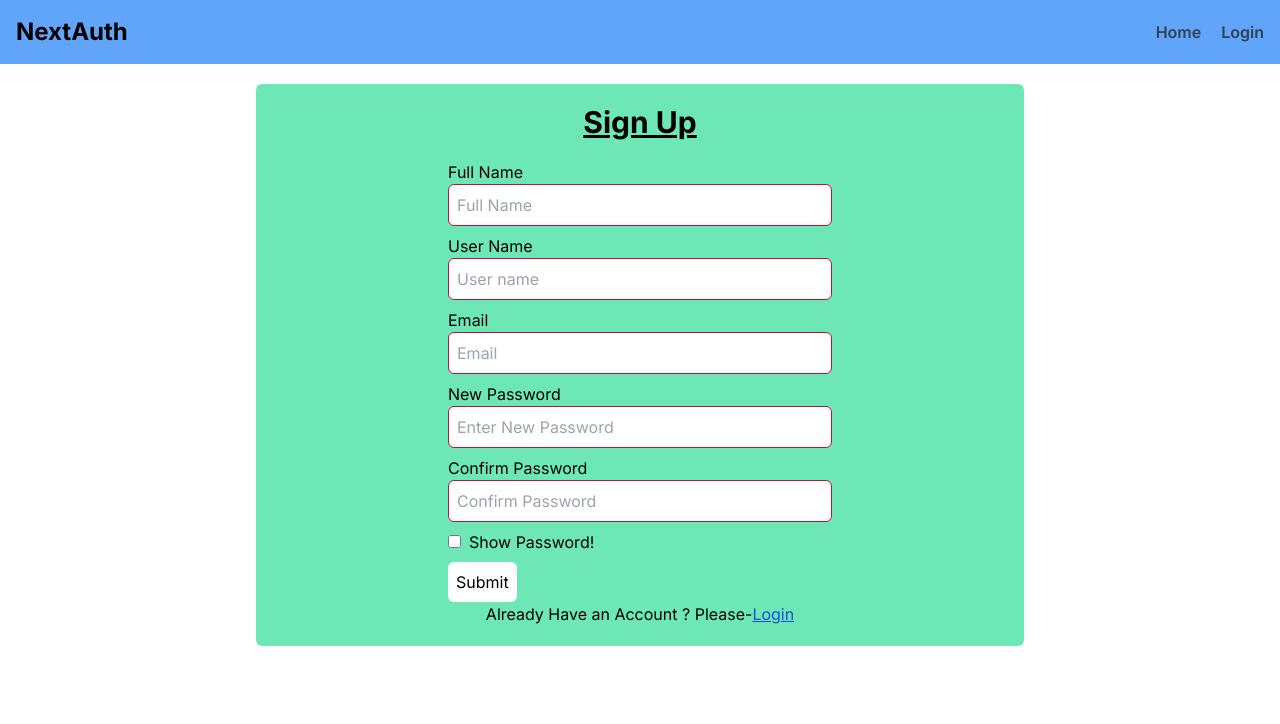
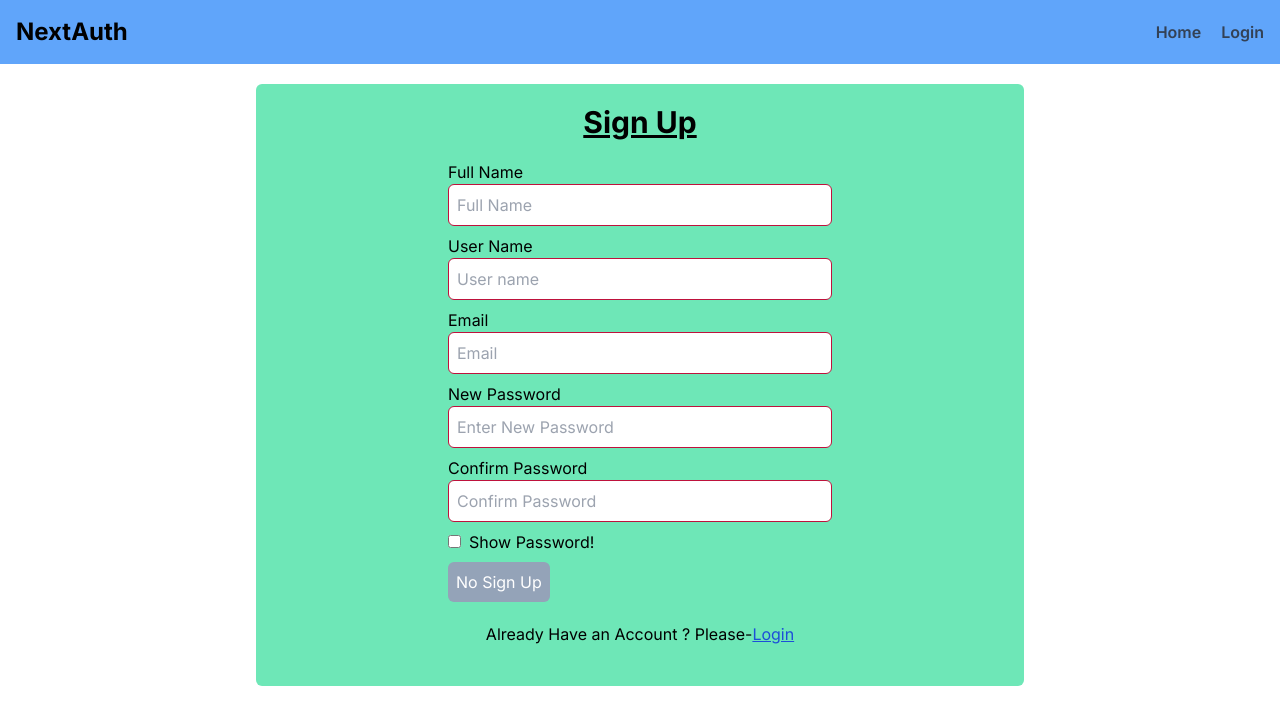
Before and after one commit to proazad/next-auth, a Next.js app: page /signup in a window 1280 px wide. Shown: the top 724 px of the page. Built offline with nearby package versions, Linux system fonts and the light colour scheme.

Commit message:
Update Signup Form

```diff
--- a/src/app/signup/page.tsx
+++ b/src/app/signup/page.tsx
@@ -6,7 +6,7 @@ const SignUpPage = () => {
       <div className="py-5">
         <h1 className="font-bold text-3xl underline text-center">Sign Up</h1>
         <Signupform />
-        <p className="text-center">
+        <p className="text-center my-5">
           Already Have an Account ? Please-
           <Link href={"/login"} className="underline text-blue-700">
             Login
--- a/src/components/Signupform.tsx
+++ b/src/components/Signupform.tsx
@@ -1,9 +1,12 @@
 "use client";
 
-import { useState } from "react";
+import { useRouter } from "next/navigation";
+import { useEffect, useState } from "react";
 
 const Signupform = () => {
+  const router = useRouter();
   const [showpassword, setShowpassword] = useState(false);
+  const [buttonDisabled, setButtonDisabled] = useState(false);
   const [user, setUser] = useState({
     name: "",
     username: "",
@@ -11,11 +14,25 @@ const Signupform = () => {
     password: "",
     confirmPassword: "",
   });
+  useEffect(() => {
+    if (
+      user.name.length > 0 &&
+      user.username.length > 0 &&
+      user.email.length > 0 &&
+      user.password.length > 0 &&
+      user.confirmPassword.length > 0
+    ) {
+      setButtonDisabled(false);
+    } else {
+      setButtonDisabled(true);
+    }
+  }, [user]);
 
   const handleSignupform = async (e: any) => {
     e.preventDefault();
     console.log(user);
   };
+
   return (
     <form
       onSubmit={handleSignupform}
@@ -108,9 +125,22 @@ const Signupform = () => {
           Show Password!
         </label>
       </label>
-      <button type="submit" className="bg-white w-fit p-2 rounded-md">
-        Submit
-      </button>
+      {buttonDisabled ? (
+        <button
+          type="submit"
+          className="bg-slate-400 cursor-none text-white w-fit p-2 rounded-md"
+          disabled
+        >
+          No Sign Up
+        </button>
+      ) : (
+        <button
+          type="submit"
+          className="bg-blue-600 text-white w-fit p-2 rounded-md"
+        >
+          Sign Up
+        </button>
+      )}
     </form>
   );
 };
```
